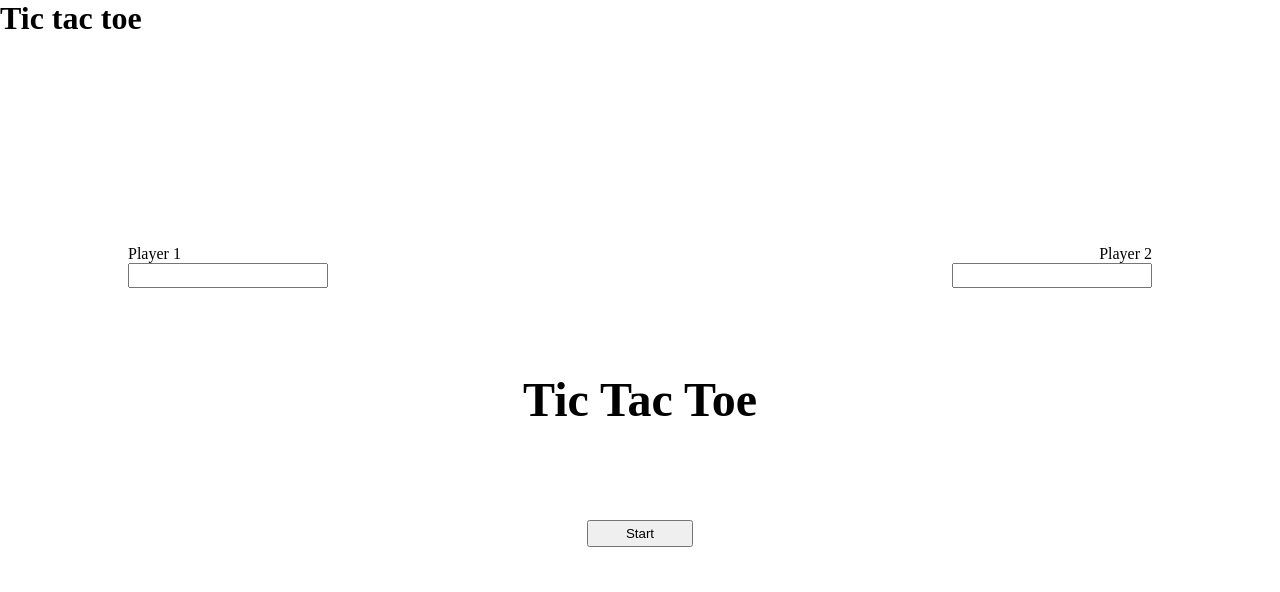
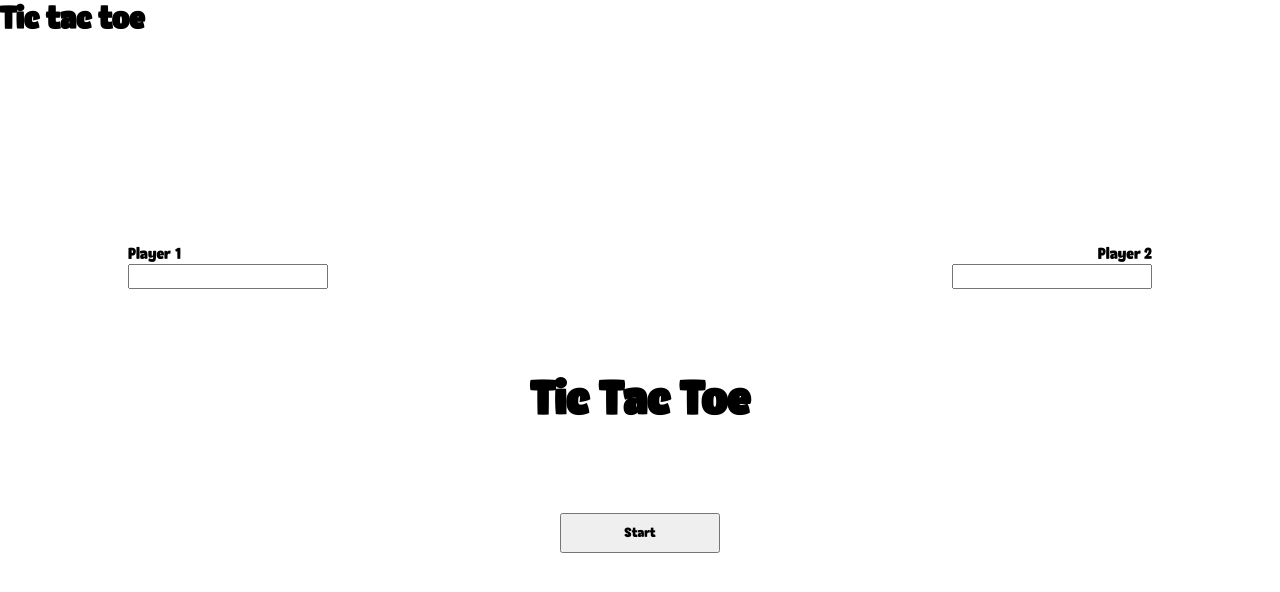
Before and after one commit to SuspiciousApplePie/tic-tac-toe, a plain HTML site: page index.html in a window 1280 px wide. Drawn offline with Linux system fonts and the light colour scheme.

Commit message:
Apply font

```diff
--- a/css/styles.css
+++ b/css/styles.css
@@ -1,3 +1,11 @@
+@font-face {
+    font-family: 'rustic_shineregular';
+    src: url('../fonts/rusticshine-webfont.woff2') format('woff2'),
+         url('../fonts/rusticshine-webfont.woff') format('woff');
+    font-weight: normal;
+    font-style: normal;
+}
+
 *,
 *::before,
 *::after {
@@ -7,7 +15,14 @@
 }
 
 :root {
-	--title-size: 28px;
+	--title-font-size: 3rem;
+	--main-font: 'rustic_shineregular';
+}
+
+.container,
+input,
+button {
+	font-family: var(--main-font);
 }
 
 .container {
@@ -46,12 +61,12 @@
 }
 
 .main-menu h1 {
-	font-size: 3rem;
+	font-size: var(--title-font-size);
 }
 
 .button {
-	height: 2em;
-	width: 8em;
+	height: 3em;
+	width: 12em;
 }
 
 /* For game */
```
Also changed, not shown: fonts/specimen_files/grid_12-825-55-15.css (renamed from specimen_files/grid_12-825-55-15.css), fonts/specimen_files/specimen_stylesheet.css (renamed from specimen_files/specimen_stylesheet.css).
